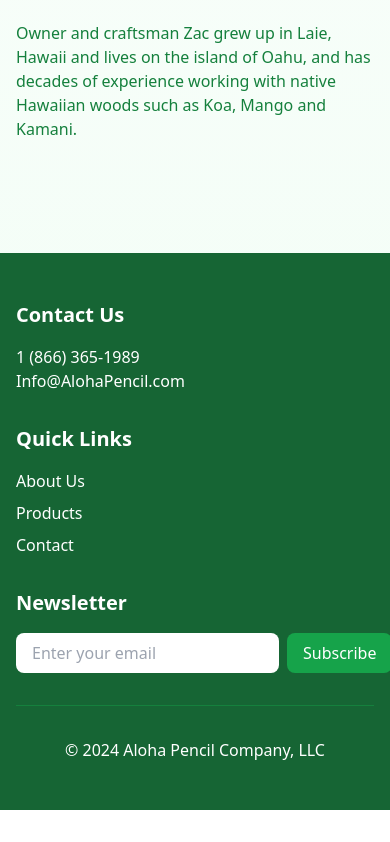
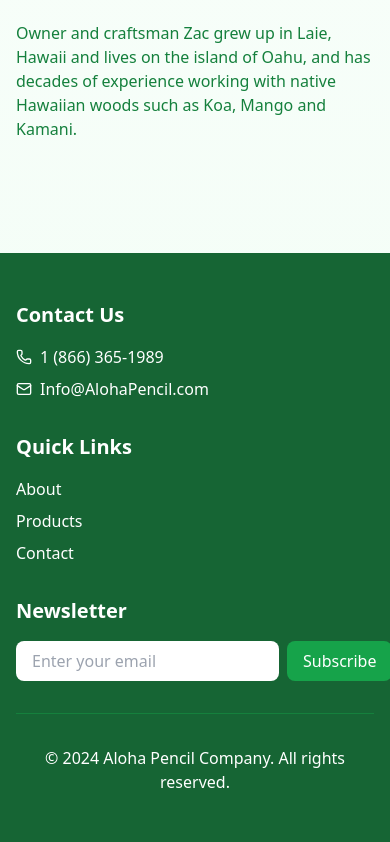
Before and after one commit to mcdendrick/aloha-pencil-website, a Next.js app: page /about in a window 390 px wide. Shown: the part 1050-1892 px from the top of the page. Before the commit the page ends 1860 px from the top, so only its background shows below. Built offline with nearby package versions, Linux system fonts and the light colour scheme.

Commit message:
add japanese localization to mobile

```diff
--- a/components/Layout.tsx
+++ b/components/Layout.tsx
@@ -1,15 +1,19 @@
 "use client";
 import React, { useState } from 'react';
-import { Menu, X } from 'lucide-react';
+import { Menu, X, Phone, Mail } from 'lucide-react';
 import Image from 'next/image';
 import Link from 'next/link';
 import { CartIcon } from './CartIcon';
 import { CartPreview } from './CartPreview';
 import { LanguageSwitcher } from './LanguageSwitcher';
+import { useLanguage } from '@/contexts/LanguageContext';
+import { translations } from '@/locales/translations';
 
 const Layout = ({ children }: { children: React.ReactNode }) => {
   const [isMenuOpen, setIsMenuOpen] = useState(false);
   const [isCartOpen, setIsCartOpen] = useState(false);
+  const { language } = useLanguage();
+  const t = translations[language];
 
   // Close menu when cart is opened on mobile
   const handleCartOpen = () => {
@@ -33,10 +37,10 @@ const Layout = ({ children }: { children: React.ReactNode }) => {
             {/* Desktop Menu */}
             <div className="hidden md:flex items-center">
               <div className="flex items-center space-x-8">
-                <Link href="/" className="text-green-700 hover:text-green-500">Home</Link>
-                <Link href="/products" className="text-green-700 hover:text-green-500">Products</Link>
-                <Link href="/about" className="text-green-700 hover:text-green-500">About</Link>
-                <Link href="/contact" className="text-green-700 hover:text-green-500">Contact</Link>
+                <Link href="/" className="text-green-700 hover:text-green-500">{t.nav.home}</Link>
+                <Link href="/products" className="text-green-700 hover:text-green-500">{t.nav.products}</Link>
+                <Link href="/about" className="text-green-700 hover:text-green-500">{t.nav.about}</Link>
+                <Link href="/contact" className="text-green-700 hover:text-green-500">{t.nav.contact}</Link>
                 <LanguageSwitcher />
               </div>
 
@@ -69,36 +73,39 @@ const Layout = ({ children }: { children: React.ReactNode }) => {
                   className="block px-3 py-2 text-green-700 hover:text-green-500 hover:bg-green-50 rounded-md"
                   onClick={() => setIsMenuOpen(false)}
                 >
-                  Home
+                  {t.nav.home}
                 </Link>
                 <Link
                   href="/products"
                   className="block px-3 py-2 text-green-700 hover:text-green-500 hover:bg-green-50 rounded-md"
                   onClick={() => setIsMenuOpen(false)}
                 >
-                  Products
+                  {t.nav.products}
                 </Link>
                 <Link
                   href="/about"
                   className="block px-3 py-2 text-green-700 hover:text-green-500 hover:bg-green-50 rounded-md"
                   onClick={() => setIsMenuOpen(false)}
                 >
-                  About
+                  {t.nav.about}
                 </Link>
                 <Link
                   href="/contact"
                   className="block px-3 py-2 text-green-700 hover:text-green-500 hover:bg-green-50 rounded-md"
                   onClick={() => setIsMenuOpen(false)}
                 >
-                  Contact
+                  {t.nav.contact}
                 </Link>
                 <button
                   onClick={handleCartOpen}
                   className="w-full flex items-center px-3 py-2 text-green-700 hover:text-green-500 hover:bg-green-50 rounded-md"
                 >
                   <CartIcon />
-                  <span className="ml-2">Cart</span>
+                  <span className="ml-2">{t.cart.menutitle}</span>
                 </button>
+                <div className="px-3 py-2">
+                  <LanguageSwitcher />
+                </div>
               </div>
             </div>
           )}
@@ -122,34 +129,40 @@ const Layout = ({ children }: { children: React.ReactNode }) => {
         <div className="max-w-7xl mx-auto px-4 sm:px-6 lg:px-8">
           <div className="grid md:grid-cols-3 gap-8">
             <div>
-              <h3 className="text-xl font-bold mb-4">Contact Us</h3>
-              <p>1 (866) 365-1989</p>
-              <p>Info@AlohaPencil.com</p>
+              <h3 className="text-xl font-bold mb-4">{t.footer.contact}</h3>
+              <div className="flex items-center gap-2">
+                <Phone size={16} />
+                <p>1 (866) 365-1989</p>
+              </div>
+              <div className="flex items-center gap-2 mt-2">
+                <Mail size={16} />
+                <p>Info@AlohaPencil.com</p>
+              </div>
             </div>
             <div>
-              <h3 className="text-xl font-bold mb-4">Quick Links</h3>
+              <h3 className="text-xl font-bold mb-4">{t.nav.quickLinks}</h3>
               <ul className="space-y-2">
-                <li><Link href="/about" className="hover:text-green-300">About Us</Link></li>
-                <li><Link href="/products" className="hover:text-green-300">Products</Link></li>
-                <li><Link href="/contact" className="hover:text-green-300">Contact</Link></li>
+                <li><Link href="/about" className="hover:text-green-300">{t.nav.about}</Link></li>
+                <li><Link href="/products" className="hover:text-green-300">{t.nav.products}</Link></li>
+                <li><Link href="/contact" className="hover:text-green-300">{t.nav.contact}</Link></li>
               </ul>
             </div>
             <div>
-              <h3 className="text-xl font-bold mb-4">Newsletter</h3>
+              <h3 className="text-xl font-bold mb-4">{t.footer.newsletter}</h3>
               <div className="flex gap-2">
                 <input
                   type="email"
-                  placeholder="Enter your email"
+                  placeholder={t.footer.emailPlaceholder}
                   className="px-4 py-2 rounded-lg text-black flex-1"
                 />
                 <button className="bg-green-600 px-4 py-2 rounded-lg hover:bg-green-500">
-                  Subscribe
+                  {t.footer.subscribe}
                 </button>
               </div>
             </div>
           </div>
           <div className="mt-8 pt-8 border-t border-green-700 text-center">
-            <p>&copy; 2024 Aloha Pencil Company, LLC</p>
+            <p>{t.footer.copyright}</p>
           </div>
         </div>
       </footer>
--- a/locales/translations.ts
+++ b/locales/translations.ts
@@ -5,6 +5,7 @@ export const translations = {
       products: 'Products',
       about: 'About',
       contact: 'Contact',
+      quickLinks: 'Quick Links'
     },
     about: {
       craftsmen: 'Our Craftsmen',
@@ -74,6 +75,7 @@ export const translations = {
     },
     cart: {
       title: 'Shopping Cart',
+      menutitle: 'Cart',
       empty: 'Your cart is empty',
       total: 'Total',
       checkout: 'Checkout',
@@ -83,6 +85,15 @@ export const translations = {
     toast: {
       addedToCart: '{productName} added to cart!'
     },
+    footer: {
+      copyright: '© 2024 Aloha Pencil Company. All rights reserved.',
+      contact: 'Contact Us',
+      newsletter: 'Newsletter',
+      subscribe: 'Subscribe',
+      emailPlaceholder: 'Enter your email',
+      phone: 'Phone',
+      email: 'Email'
+    },
     // Add more translations as needed
   },
   ja: {
@@ -91,6 +102,7 @@ export const translations = {
       products: '製品',
       about: '会社概要',
       contact: 'お問い合わせ',
+      quickLinks: 'クイックリンク'
     },
     about: {
       craftsmen: '私たちの職人',
@@ -160,6 +172,7 @@ export const translations = {
     },
     cart: {
       title: 'ショッピングカート',
+      menutitle: 'カート',
       empty: 'カートは空です',
       total: '合計',
       checkout: 'レジに進む',
@@ -169,6 +182,15 @@ export const translations = {
     toast: {
       addedToCart: '{productName}をカートに追加しました！'
     },
+    footer: {
+      copyright: '© 2024 アロハ・ペンシル・カンパニー. 無断複写・転載を禁じます。',
+      contact: 'お問い合わせ',
+      newsletter: 'ニュースレター',
+      subscribe: '登録',
+      emailPlaceholder: 'メールアドレスを入力',
+      phone: '電話',
+      email: 'メール'
+    },
     // Add more translations as needed
   },
 };
```
